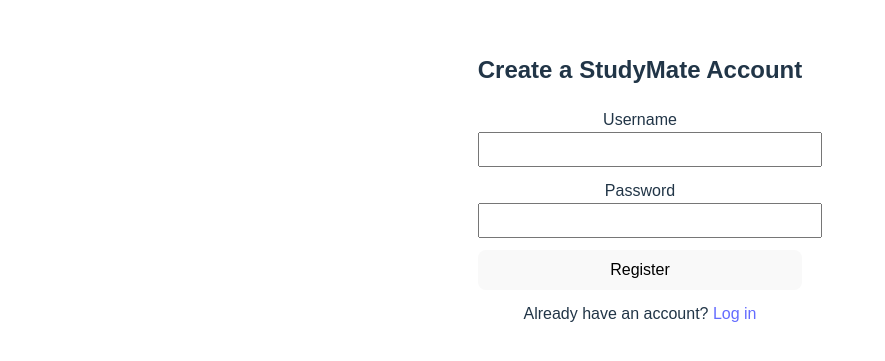
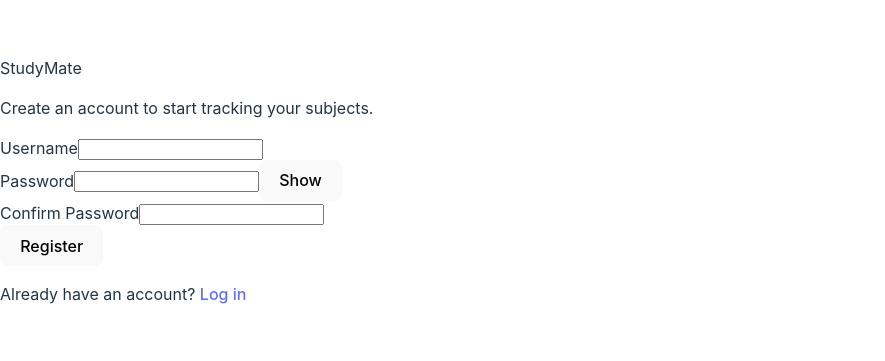
Before and after one commit to jmmendezcapuras/StudyMate, a React (Vite) app in the folder web/: page /register in a window 1280 px wide. Shown: the part 211-572 px from the top of the page, without its empty margins (0-885 px from the left). Built offline with nearby package versions, Linux system fonts and the light colour scheme.

Commit message:
Wire AuthContext into Login, Register, and app routing

```diff
--- a/web/src/App.jsx
+++ b/web/src/App.jsx
@@ -2,15 +2,23 @@
 import Register from './pages/Register'
 import Login from './pages/Login'
 import Dashboard from './pages/Dashboard'
-import './App.css'
+import ProtectedRoute from './components/ProtectedRoute'
 
 function App() {
   return (
     <Routes>
-      <Route path="/" element={<Navigate to="/login" />} />
+      <Route path="/" element={<Navigate to="/login" replace />} />
       <Route path="/register" element={<Register />} />
       <Route path="/login" element={<Login />} />
-      <Route path="/dashboard" element={<Dashboard />} />
+      <Route
+        path="/dashboard"
+        element={
+          <ProtectedRoute>
+            <Dashboard />
+          </ProtectedRoute>
+        }
+      />
+      <Route path="*" element={<Navigate to="/login" replace />} />
     </Routes>
   )
 }
--- a/web/src/main.jsx
+++ b/web/src/main.jsx
@@ -3,11 +3,14 @@
 import { BrowserRouter } from 'react-router-dom'
 import './index.css'
 import App from './App.jsx'
+import { AuthProvider } from './context/AuthContext.jsx'
 
 createRoot(document.getElementById('root')).render(
   <StrictMode>
     <BrowserRouter>
-      <App />
+      <AuthProvider>
+        <App />
+      </AuthProvider>
     </BrowserRouter>
   </StrictMode>,
 )
--- a/web/src/pages/Login.jsx
+++ b/web/src/pages/Login.jsx
@@ -1,12 +1,15 @@
 import { useState } from "react";
 import { useNavigate, Link } from "react-router-dom";
 import api from "../api/axios";
+import { useAuth } from "../context/AuthContext";
 
 function Login() {
   const [form, setForm] = useState({ username: "", password: "" });
+  const [showPassword, setShowPassword] = useState(false);
   const [error, setError] = useState("");
   const [loading, setLoading] = useState(false);
   const navigate = useNavigate();
+  const { login } = useAuth();
 
   const handleChange = (e) => {
     setForm({ ...form, [e.target.name]: e.target.value });
@@ -19,53 +22,69 @@
 
     try {
       const res = await api.post("/auth/login", form);
-      localStorage.setItem("user", JSON.stringify(res.data));
+      login(res.data);
       navigate("/dashboard");
     } catch (err) {
-      setError(err.response?.data || "Login failed. Please try again.");
+      setError(err.response?.data || "That username or password doesn't match our records.");
     } finally {
       setLoading(false);
     }
   };
 
   return (
-    <div style={{ maxWidth: "400px", margin: "60px auto", fontFamily: "sans-serif" }}>
-      <h2>StudyMate Log In</h2>
+    <div className="auth-shell">
+      <div className="auth-card">
+        <div className="wordmark">
+          <div className="wordmark-mark" />
+          <span className="wordmark-text">StudyMate</span>
+        </div>
+        <p className="auth-subtitle">Log in to pick up where you left off.</p>
+
+        {error && <div className="error-banner">{error}</div>}
+
         <form onSubmit={handleSubmit}>
-        <div style={{ marginBottom: "12px" }}>
-          <label>Username</label>
+          <div className="field">
+            <label htmlFor="username">Username</label>
             <input
+              id="username"
               type="text"
               name="username"
+              autoComplete="username"
               value={form.username}
               onChange={handleChange}
               required
-            style={{ width: "100%", padding: "8px" }}
             />
           </div>
 
-        <div style={{ marginBottom: "12px" }}>
-          <label>Password</label>
+          <div className="field password-field">
+            <label htmlFor="password">Password</label>
             <input
-            type="password"
+              id="password"
+              type={showPassword ? "text" : "password"}
               name="password"
+              autoComplete="current-password"
               value={form.password}
               onChange={handleChange}
               required
-            style={{ width: "100%", padding: "8px" }}
             />
+            <button
+              type="button"
+              className="password-toggle"
+              onClick={() => setShowPassword((v) => !v)}
+            >
+              {showPassword ? "Hide" : "Show"}
+            </button>
           </div>
 
-        {error && <p style={{ color: "red" }}>{error}</p>}
-
-        <button type="submit" disabled={loading} style={{ width: "100%", padding: "10px" }}>
-          {loading ? "Logging in..." : "Log In"}
+          <button type="submit" className="btn btn-primary" disabled={loading}>
+            {loading ? "Logging in…" : "Log In"}
           </button>
         </form>
 
-      <p style={{ marginTop: "12px" }}>
-        Don't have an account? <Link to="/register">Register</Link>
+        <p className="auth-switch">
+          New to StudyMate? <Link to="/register">Create an account</Link>
         </p>
+      </div>
     </div>
   );
 }
--- a/web/src/pages/Register.jsx
+++ b/web/src/pages/Register.jsx
@@ -1,12 +1,16 @@
 import { useState } from "react";
 import { useNavigate, Link } from "react-router-dom";
 import api from "../api/axios";
+import { useAuth } from "../context/AuthContext";
 
 function Register() {
   const [form, setForm] = useState({ username: "", password: "" });
+  const [confirmPassword, setConfirmPassword] = useState("");
+  const [showPassword, setShowPassword] = useState(false);
   const [error, setError] = useState("");
   const [loading, setLoading] = useState(false);
   const navigate = useNavigate();
+  const { login } = useAuth();
 
   const handleChange = (e) => {
     setForm({ ...form, [e.target.name]: e.target.value });
@@ -15,11 +19,17 @@
   const handleSubmit = async (e) => {
     e.preventDefault();
     setError("");
+
+    if (form.password !== confirmPassword) {
+      setError("Passwords don't match.");
+      return;
+    }
+
     setLoading(true);
-
     try {
-      await api.post("/auth/register", form);
-      navigate("/login");
+      const res = await api.post("/auth/register", form);
+      login(res.data);
+      navigate("/dashboard");
     } catch (err) {
       setError(err.response?.data || "Registration failed. Please try again.");
     } finally {
@@ -28,43 +38,72 @@
   };
 
   return (
-    <div style={{ maxWidth: "400px", margin: "60px auto", fontFamily: "sans-serif" }}>
-      <h2>Create a StudyMate Account</h2>
+    <div className="auth-shell">
+      <div className="auth-card">
+        <div className="wordmark">
+          <div className="wordmark-mark" />
+          <span className="wordmark-text">StudyMate</span>
+        </div>
+        <p className="auth-subtitle">Create an account to start tracking your subjects.</p>
+
+        {error && <div className="error-banner">{error}</div>}
+
         <form onSubmit={handleSubmit}>
-        <div style={{ marginBottom: "12px" }}>
-          <label>Username</label>
+          <div className="field">
+            <label htmlFor="username">Username</label>
             <input
+              id="username"
               type="text"
               name="username"
+              autoComplete="username"
               value={form.username}
               onChange={handleChange}
               required
-            style={{ width: "100%", padding: "8px" }}
             />
           </div>
 
-        <div style={{ marginBottom: "12px" }}>
-          <label>Password</label>
+          <div className="field password-field">
+            <label htmlFor="password">Password</label>
             <input
-            type="password"
+              id="password"
+              type={showPassword ? "text" : "password"}
               name="password"
+              autoComplete="new-password"
               value={form.password}
               onChange={handleChange}
               required
-            style={{ width: "100%", padding: "8px" }}
+            />
+            <button
+              type="button"
+              className="password-toggle"
+              onClick={() => setShowPassword((v) => !v)}
+            >
+              {showPassword ? "Hide" : "Show"}
+            </button>
+          </div>
+
+          <div className="field">
+            <label htmlFor="confirmPassword">Confirm Password</label>
+            <input
+              id="confirmPassword"
+              type={showPassword ? "text" : "password"}
+              name="confirmPassword"
+              autoComplete="new-password"
+              value={confirmPassword}
+              onChange={(e) => setConfirmPassword(e.target.value)}
+              required
             />
           </div>
 
-        {error && <p style={{ color: "red" }}>{error}</p>}
-
-        <button type="submit" disabled={loading} style={{ width: "100%", padding: "10px" }}>
-          {loading ? "Creating account..." : "Register"}
+          <button type="submit" className="btn btn-primary" disabled={loading}>
+            {loading ? "Creating account…" : "Register"}
           </button>
         </form>
 
-      <p style={{ marginTop: "12px" }}>
+        <p className="auth-switch">
           Already have an account? <Link to="/login">Log in</Link>
         </p>
+      </div>
     </div>
   );
 }
```
Lines whose indentation alone changed are shown as unchanged.
